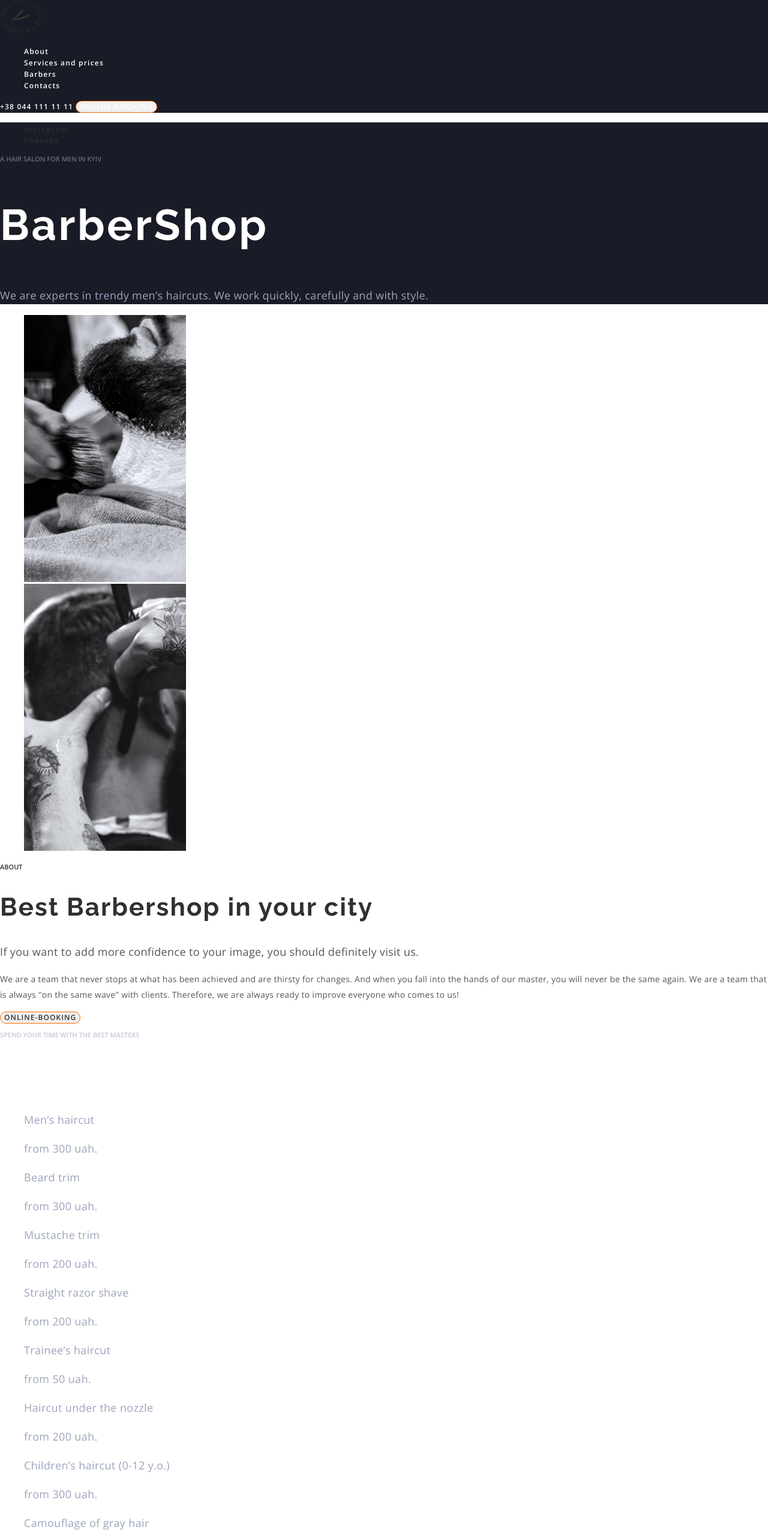
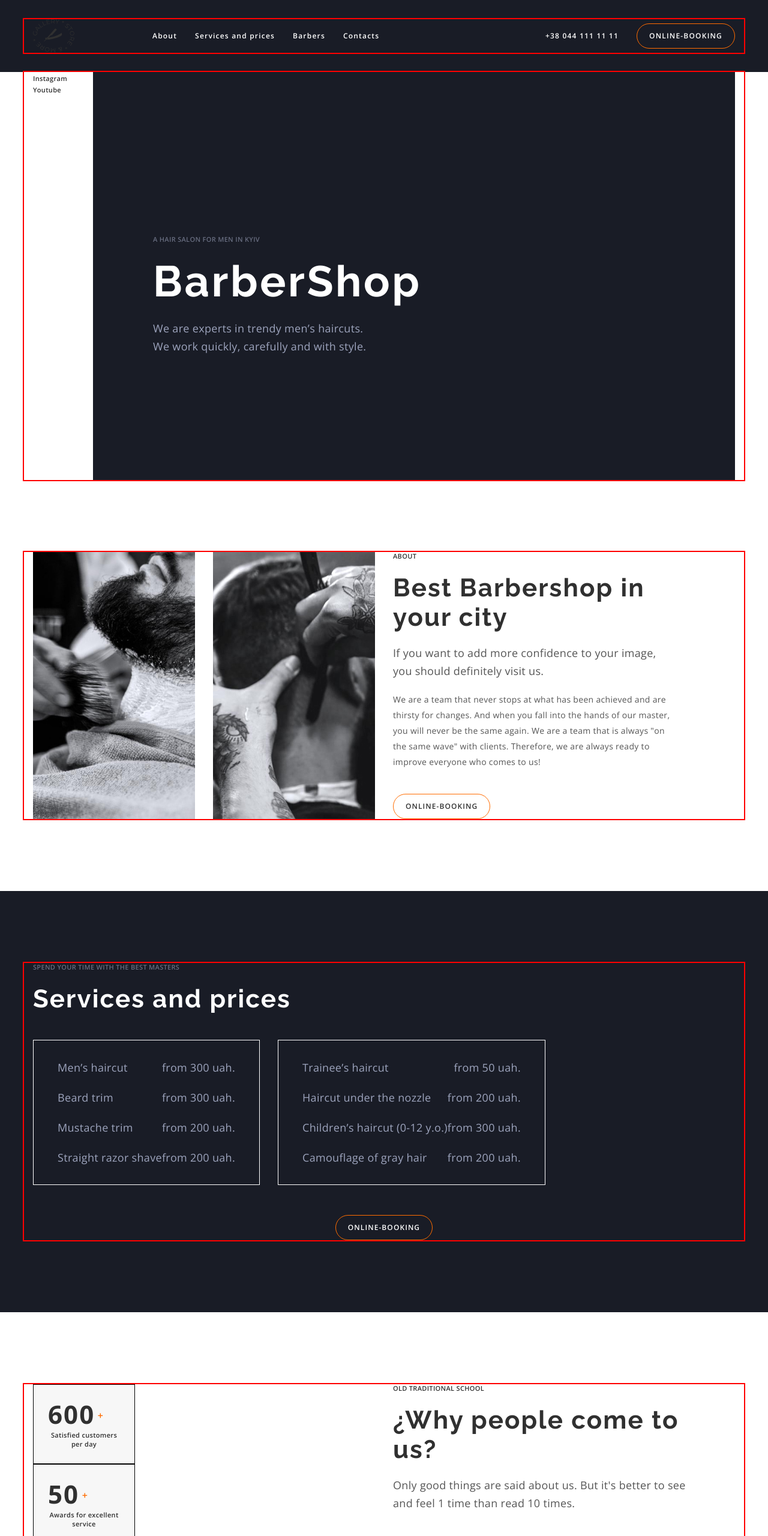
Before and after one commit to Helen-Starc/Barbershop, a plain HTML site: page index.html in a window 1280 px wide. Shown: the top 2560 px of the page at 60% size. Drawn offline with nearby package versions, Linux system fonts and the light colour scheme.

Commit message:
add styles

```diff
--- a/css/styles.css
+++ b/css/styles.css
@@ -4,31 +4,95 @@
 	--dark-text-color: #555555;
 	--dark-title-color: #303030;
 	--grey-text-color: #9da4bd;
+	--dark-background-color: #191c26;
 }
 
 body {
 	font-family: "Open Sans", sans-serif;
+	background-color: #fff;
+	color: var(--dark-title-color);
+	letter-spacing: 0.02em;
+}
+
+h1,
+h2,
+h3,
+h4,
+h5,
+h6,
+p {
+	margin: 0;
+}
+
+img {
+	display: block;
+	width: 100%;
+	height: auto;
+}
+
+.container {
+	width: 1200px; /* 1170px + 15px left + 15px right */
+	outline: 2px solid red;
+	padding-right: 15px;
+	padding-left: 15px;
+	margin: 0 auto;
 }
 .section {
+	padding-top: 120px;
+	padding-bottom: 120px;
 }
+
 .list {
 	list-style: none;
+
+	margin: 0;
+	padding-left: 0;
 }
+
 .link {
+	font-weight: 600;
 	text-decoration: none;
+
+	display: inline-block;
 }
+
 .btn {
 	font-family: inherit;
+	font-style: inherit;
+	font-weight: 600;
+	font-size: 12px;
+	line-height: 1.33;
+	letter-spacing: 0.09em;
+	text-transform: uppercase;
+	color: var(--light-text-color);
+	text-align: center;
+
+	background-color: transparent;
+	border: 1px solid var(--accent-color);
+	border-radius: 25px;
+	cursor: pointer;
+	padding: 12px 20px;
 }
+
 .pre-title {
+	font-weight: 600;
+	font-size: 11px;
+	line-height: 1.36;
+	text-transform: uppercase;
 }
+
 .title {
 	font-family: "Raleway";
+	font-size: 42px;
+	line-height: 1.17;
+	letter-spacing: 0.05em;
 }
+
 .after-title {
+	font-size: 18px;
+	line-height: 1.67;
 }
-.logo {
-}
+
 .visually-hidden {
 	position: absolute;
 	width: 1px;
@@ -45,234 +109,243 @@ body {
 /* --------header-------- */
 
 .header {
-	background-color: #191c26;
+	background-color: var(--dark-background-color);
+	padding-top: 32px;
+	padding-bottom: 32px;
+}
+.header-flex-wrap,
+.header-connect {
+	display: flex;
+	align-items: center;
+}
+.logo {
+	margin-right: 130px;
 }
 .header-nav {
 }
 .header-list {
+	display: flex;
+	column-gap: 30px;
 }
 .header-item {
 }
-.header-link {
-	font-weight: 600;
+.header-link,
+.header-tel {
 	font-size: 12px;
-	line-height: 16px;
+	line-height: 1.33;
 	letter-spacing: 0.1em;
-	font-weight: 600;
 	color: var(--light-text-color);
+
+	padding-top: 12px;
+	padding-bottom: 12px;
 }
 .header-link:hover,
-.header-link:focus {
+.header-link:focus,
+.hero-link:hover,
+.hero-link:focus,
+.footer-link:hover,
+.footer-link:focus {
 	color: var(--accent-color);
 }
 .header-connect {
-}
-.header-tel,
-.header-btn {
-	font-weight: 600;
-	font-size: 12px;
-	line-height: 16px;
-	letter-spacing: 0.1em;
-	text-transform: uppercase;
-	color: var(--light-text-color);
+	margin-left: auto;
 }
 .header-btn {
-	border: 1px solid var(--accent-color);
-	border-radius: 25px;
+	letter-spacing: 0.1em;
+	margin-left: 30px;
 }
 
 .header-btn:hover,
-.header-btn:focus {
+.header-btn:focus,
+.about-btn:hover,
+.about-btn:focus,
+.prices-btn:hover,
+.prices-btn:focus {
 	background: var(--accent-color);
 }
 
 /* --------hero-------- */
 
 .hero {
-	background-color: #191c26;
+}
+.hero-flex-wrap {
+	display: flex;
 }
 .hero-list {
+	width: 100px;
 }
 .hero-item {
 }
 .hero-link {
-	font-weight: 600;
 	font-size: 11px;
-	line-height: 15px;
-	letter-spacing: 0.2em;
+	line-height: 1.36;
 	color: var(--dark-title-color);
 }
-.hero-link:hover,
-.hero-link:focus {
-	color: var(--accent-color);
-}
 .hero-content {
+	background-color: var(--dark-background-color);
+	padding: 272px 100px 208px 100px;
+	flex-grow: 1;
 }
 .hero-pre-title {
-	font-weight: 600;
-	font-size: 11px;
-	line-height: 15px;
-	text-transform: uppercase;
 	color: rgba(157, 164, 189, 0.6);
+
+	margin-bottom: 20px;
 }
 
 .hero-title {
 	font-family: "Raleway";
 	font-size: 72px;
-	line-height: 85px;
+	line-height: 1.18;
 	letter-spacing: 0.05em;
 	color: var(--light-text-color);
+
+	margin-bottom: 20px;
 }
 .hero-after-title {
-	font-size: 18px;
-	line-height: 30px;
-	letter-spacing: 0.02em;
 	color: var(--grey-text-color);
+	max-width: 360px;
 }
 
 /* --------about-------- */
 
 .about {
 }
+.about-flex-wrap {
+	display: flex;
+	column-gap: 30px;
+}
 .about-list {
+	display: flex;
+	column-gap: 30px;
 }
 .about-item {
 }
 .about-content {
+	max-width: 470px;
 }
 .about-pre-title {
-	font-weight: 600;
-	font-size: 11px;
-	line-height: 15px;
-	text-transform: uppercase;
 	color: var(--dark-title-color);
+
+	margin-bottom: 20px;
 }
 .about-title {
-	font-size: 42px;
-	line-height: 49px;
-	letter-spacing: 0.05em;
 	color: var(--dark-title-color);
+
+	margin-bottom: 20px;
 }
 .about-after-title {
-	font-size: 18px;
-	line-height: 30px;
-	letter-spacing: 0.02em;
 	color: var(--dark-text-color);
+
+	margin-bottom: 20px;
 }
 .about-text {
 	font-size: 14px;
-	line-height: 26px;
-	letter-spacing: 0.02em;
+	line-height: 1.86;
 	color: var(--dark-text-color);
+
+	margin-bottom: 39.5px;
 }
 .about-btn {
-	font-weight: 600;
-	font-size: 12px;
-	line-height: 16px;
-	letter-spacing: 0.09em;
-	text-transform: uppercase;
 	color: var(--dark-title-color);
-
-	border: 1px solid var(--accent-color);
-	border-radius: 25px;
-}
-.about-btn:hover,
-.about-btn:focus {
-	background: var(--accent-color);
 }
 
 /* --------services and prices-------- */
 
 .prices {
+	background-color: var(--dark-background-color);
 }
 .prices-pre-title {
-	font-weight: 600;
-	font-size: 11px;
-	line-height: 15px;
-	text-transform: uppercase;
 	color: rgba(157, 164, 189, 0.6);
+
+	margin-bottom: 20px;
 }
 .prices-title {
-	font-size: 42px;
-	line-height: 49px;
-	letter-spacing: 0.05em;
 	color: var(--light-text-color);
+	margin-bottom: 44px;
 }
 .prices-wrap {
+	display: flex;
+	column-gap: 30px;
 }
 .prices-list {
+	border: 1px solid #ffffff;
+	padding: 30px 40px;
+	/* calc((100% - кол-во_зазоров_в_строке * значение_
+	одного_зазора) / кол-во_элементов_в_строке) */
+	flex-basis: calc((100%-30) / 2);
 }
 .prices-item {
+	display: flex;
+	justify-content: space-between;
+}
+.prices-item:not(:last-child) {
+	margin-bottom: 20px;
 }
 .prices-list-text {
 	font-size: 18px;
-	line-height: 30px;
-	letter-spacing: 0.02em;
+	line-height: 1.67;
 	color: var(--grey-text-color);
 }
 .prices-btn {
-	font-weight: 600;
-	font-size: 12px;
-	line-height: 16px;
-	letter-spacing: 0.09em;
-	text-transform: uppercase;
-	color: var(--light-text-color);
-
-	border: 1px solid var(--accent-color);
-	border-radius: 25px;
-}
-.prices-btn:hover,
-.prices-btn:focus {
-	background: var(--accent-color);
+	display: block;
+	margin: 0 auto;
+	margin-top: 50px;
 }
 
 /* --------benefits-------- */
 
 .benefits {
 }
+.benefits-flex-wrap {
+	display: flex;
+}
 .benefits-list {
 }
 .benefits-item {
+	width: 170px;
+	height: 133px;
+	border: 1px solid #000000;
+	background-color: #f7f7f7;
+	padding: 20px 24px;
 }
-.benefits-item > span {
+.benefits-item span {
 	font-weight: 700;
 	font-size: 42px;
-	line-height: 57px;
+	line-height: 1.36;
 	text-align: center;
 	letter-spacing: 0.05em;
 	color: var(--dark-title-color);
 }
-.benefits-item > sup {
+.benefits-item sup {
 	font-weight: 600;
 	font-size: 16px;
-	line-height: 22px;
+	line-height: 1.37;
 	text-align: center;
 	color: var(--accent-color);
 }
 .benefits-item-text {
 	font-weight: 600;
 	font-size: 11px;
-	line-height: 15px;
+	line-height: 1.36;
 	text-align: center;
 	color: var(--dark-title-color);
 }
+.benefits-content-wrap {
+	max-width: 500px;
+	margin-left: auto;
+	margin-right: 70px;
+}
 .benefits-pre-title {
-	font-weight: 600;
-	font-size: 11px;
-	line-height: 15px;
-	text-transform: uppercase;
 	color: var(--dark-title-color);
+
+	margin-bottom: 20px;
 }
 .benefits-title {
-	font-size: 42px;
-	line-height: 49px;
-	letter-spacing: 0.05em;
 	color: var(--dark-title-color);
+
+	margin-bottom: 20px;
 }
 .benefits-after-title {
-	font-size: 18px;
-	line-height: 30px;
-	letter-spacing: 0.02em;
 	color: var(--dark-text-color);
 }
 
@@ -281,37 +354,42 @@ body {
 .barbers {
 }
 .barbers-pre-title {
-	font-weight: 600;
-	font-size: 11px;
-	line-height: 15px;
-	text-transform: uppercase;
 	color: var(--dark-title-color);
+
+	margin-bottom: 20px;
 }
 .barbers-title {
-	font-size: 42px;
-	line-height: 49px;
-	letter-spacing: 0.05em;
 	color: var(--dark-title-color);
+
+	margin-bottom: 44px;
 }
 .barbers-list {
+	display: flex;
+	column-gap: 30px;
 }
 .barbers-item {
+	/* calc((100% - кол-во_зазоров_в_строке * значение_
+	одного_зазора) / кол-во_элементов_в_строке) */
+	flex-basis: calc((100%-2 * 30) / 3);
 }
 .barbers-wrap {
+	padding-top: 30px;
+	padding-left: 5px;
+	padding-right: 5px;
 }
 .barbers-item-title {
 	font-weight: 400;
 	font-size: 18px;
-	line-height: 25px;
+	line-height: 1.39;
 	text-align: center;
-	letter-spacing: 0.02em;
 	color: var(--dark-title-color);
+
+	margin-bottom: 8px;
 }
 .barbers-item-text {
 	font-size: 14px;
-	line-height: 19px;
+	line-height: 1.36;
 	text-align: center;
-	letter-spacing: 0.02em;
 	color: var(--accent-color);
 }
 
@@ -320,15 +398,18 @@ body {
 .gallery {
 }
 .gallery-pre-title {
-	font-weight: 600;
-	font-size: 11px;
-	line-height: 15px;
-	text-transform: uppercase;
 	color: var(--dark-title-color);
+
+	margin-bottom: 44px;
 }
 .gallery-list {
+	display: flex;
+	gap: 30px;
 }
 .gallery-item {
+	/* calc((100% - кол-во_зазоров_в_строке * значение_
+	одного_зазора) / кол-во_элементов_в_строке) */
+	flex-basis: calc((100%-3 * 30) / 4);
 }
 
 /* --------online-booking-------- */
@@ -339,72 +420,79 @@ body {
 /* --------contacts-------- */
 
 .contacts {
+	background-color: var(--dark-background-color);
+	padding-top: 130px;
+	padding-left: 100px;
 }
 .contacts-title {
-	font-family: "Raleway";
-	font-size: 42px;
-	line-height: 49px;
-	letter-spacing: 0.05em;
 	color: var(--light-text-color);
+
+	margin-bottom: 40px;
 }
 .contacts-address {
+	font-style: normal;
+
+	margin-bottom: 70px;
 }
 .contacts-address-link {
 	font-weight: 700;
 	font-size: 18px;
-	line-height: 30px;
-	letter-spacing: 0.02em;
+	line-height: 1.67;
 	color: var(--grey-text-color);
+
+	margin-bottom: 20px;
 }
 .contacts-list {
 }
-.contacts-item {
+.contacts-item:not(:last-child) {
+	margin-bottom: 20px;
 }
 .contacts-tel {
 	font-size: 18px;
-	line-height: 30px;
-	letter-spacing: 0.02em;
+	line-height: 1.67;
 	color: var(--grey-text-color);
 }
 .contacts-mail {
 	font-size: 18px;
-	line-height: 30px;
-	letter-spacing: 0.02em;
+	line-height: 1.67;
 	color: var(--grey-text-color);
 }
 .contacts-pre-title {
-	font-weight: 600;
-	font-size: 11px;
-	line-height: 15px;
-	text-transform: uppercase;
 	color: var(--light-text-color);
+
+	margin-bottom: 20px;
 }
 .contacts-text {
 	font-size: 18px;
-	line-height: 30px;
-	letter-spacing: 0.02em;
+	line-height: 1.67;
 	color: var(--grey-text-color);
 }
 
 /* --------footer-------- */
 
 .footer {
+	padding-top: 56px;
+	padding-bottom: 56px;
+}
+.footer-flex-wrap {
+	display: flex;
+	align-items: center;
 }
 .footer-text {
 	font-weight: 600;
 	font-size: 11px;
-	line-height: 15px;
-	letter-spacing: 0.2em;
+	line-height: 1.36;
 	color: var(--grey-text-color);
 }
 .footer-list {
+	display: flex;
 }
 .footer-item {
 }
 .footer-link {
-	font-weight: 600;
 	font-size: 11px;
-	line-height: 15px;
-	letter-spacing: 0.2em;
+	line-height: 1.36;
 	color: var(--dark-title-color);
+
+	display: block;
 }
--- a/index.html
+++ b/index.html
@@ -25,6 +25,7 @@
 	</head>
 	<body>
 		<header class="header">
+			<div class="container header-flex-wrap">
 				<a class="logo" href="./index.html"><img src="./img/logo.svg" alt="site logo" /></a>
 				<nav class="header-nav">
 					<ul class="header-list list">
@@ -38,10 +39,12 @@
 					<a href="tel:+380441111111" class="header-tel link">+38 044 111 11 11</a>
 					<button type="button" class="header-btn btn">Online-booking</button>
 				</div>
+			</div>
 		</header>
 		<main>
 			<!-- hero -->
 			<section class="hero">
+				<div class="container hero-flex-wrap">
 					<ul class="hero-list list">
 						<li class="hero-item">
 							<a href="#" class="hero-link link" target="_blank" rel="noopener noreferrer nofollow">Instagram</a>
@@ -57,9 +60,11 @@
 							We are experts in trendy men’s haircuts. We work quickly, carefully and with style.
 						</p>
 					</div>
+				</div>
 			</section>
 			<!-- about -->
 			<section class="about section">
+				<div class="container about-flex-wrap">
 					<ul class="about-list list">
 						<li class="about-item"><img src="../img/haircut1.jpg" alt="haircuts" width="270" height="445" /></li>
 						<li class="about-item"><img src="../img/haircut2.jpg" alt="haircuts" width="270" height="445" /></li>
@@ -71,15 +76,17 @@
 							If you want to add more confidence to your image, you should definitely visit us.
 						</p>
 						<p class="about-text">
-						We are a team that never stops at what has been achieved and are thirsty for changes. And when you fall into
-						the hands of our master, you will never be the same again. We are a team that is always "on the same wave"
-						with clients. Therefore, we are always ready to improve everyone who comes to us!
+							We are a team that never stops at what has been achieved and are thirsty for changes. And when you fall
+							into the hands of our master, you will never be the same again. We are a team that is always "on the same
+							wave" with clients. Therefore, we are always ready to improve everyone who comes to us!
 						</p>
 						<button type="button" class="about-btn btn">Online-booking</button>
+					</div>
 				</div>
 			</section>
 			<!-- services and prices -->
 			<section class="prices section">
+				<div class="container">
 					<p class="prices-pre-title pre-title">Spend your time with the best masters</p>
 					<h2 class="prices-title title">Services and prices</h2>
 					<div class="prices-wrap">
@@ -121,9 +128,11 @@
 						</ul>
 					</div>
 					<button type="button" class="prices-btn btn">Online-booking</button>
+				</div>
 			</section>
 			<!-- benefits -->
 			<section class="benefits section">
+				<div class="container benefits-flex-wrap">
 					<ul class="benefits-list list">
 						<li class="benefits-item">
 							<span>600</span>
@@ -146,14 +155,18 @@
 							<p class="benefits-item-text">Gifts for regular customers</p>
 						</li>
 					</ul>
+					<div class="benefits-content-wrap">
 						<p class="benefits-pre-title pre-title">Old traditional school</p>
 						<h2 class="benefits-title title">¿Why people come to us?</h2>
 						<p class="benefits-after-title after-title">
 							Only good things are said about us. But it's better to see and feel 1 time than read 10 times.
 						</p>
+					</div>
+				</div>
 			</section>
 			<!-- our barbers -->
 			<section id="barbers" class="barbers section">
+				<div class="container">
 					<p class="barbers-pre-title pre-title">For true enjoyers of the atmosphere</p>
 					<h2 class="barbers-title title">Our barbers</h2>
 					<ul class="barbers-list list">
@@ -179,9 +192,11 @@
 							</div>
 						</li>
 					</ul>
+				</div>
 			</section>
 			<!-- gallery -->
 			<section class="gallery section">
+				<div class="container">
 					<p class="gallery-pre-title pre-title">In Latin, "barba" means "beard"</p>
 					<h2 class="visually-hidden">Gallery</h2>
 					<ul class="gallery-list list">
@@ -198,12 +213,16 @@
 							<img src="../img/portfolio4.jpg" alt="haircut" width="270" height="360" />
 						</li>
 					</ul>
+				</div>
 			</section>
 			<!-- online-booking-->
-			<section class="online-booking"></section>
+			<section class="online-booking">
+				<div class="container"></div>
+			</section>
 			<!-- contacts -->
-			<section class="contacts">
-				<h2 class="contacts-title">Contacts</h2>
+			<section class="contacts section">
+				<div class="container">
+					<h2 class="contacts-title title">Contacts</h2>
 					<address class="contacts-address">
 						<a href="#" class="contacts-address-link link" target="_blank" rel="noopener noreferrer nofollow"
 							>st. Vasilkovaya, 7A Kiev, 08132</a
@@ -217,10 +236,12 @@
 					</address>
 					<p class="contacts-pre-title pre-title">Working hours</p>
 					<p class="contacts-text">Every day from 9:00 to 22:00</p>
+				</div>
 			</section>
 		</main>
 
 		<footer class="footer">
+			<div class="container footer-flex-wrap">
 				<p class="footer-text">&#169; Copyright 2020</p>
 				<ul class="footer-list list">
 					<li class="footer-item">
@@ -230,6 +251,7 @@
 						<a href="#" class="footer-link link" target="_blank" rel="noopener noreferrer nofollow">Youtube</a>
 					</li>
 				</ul>
+			</div>
 		</footer>
 	</body>
 </html>
```
Lines whose indentation alone changed are shown as unchanged.
